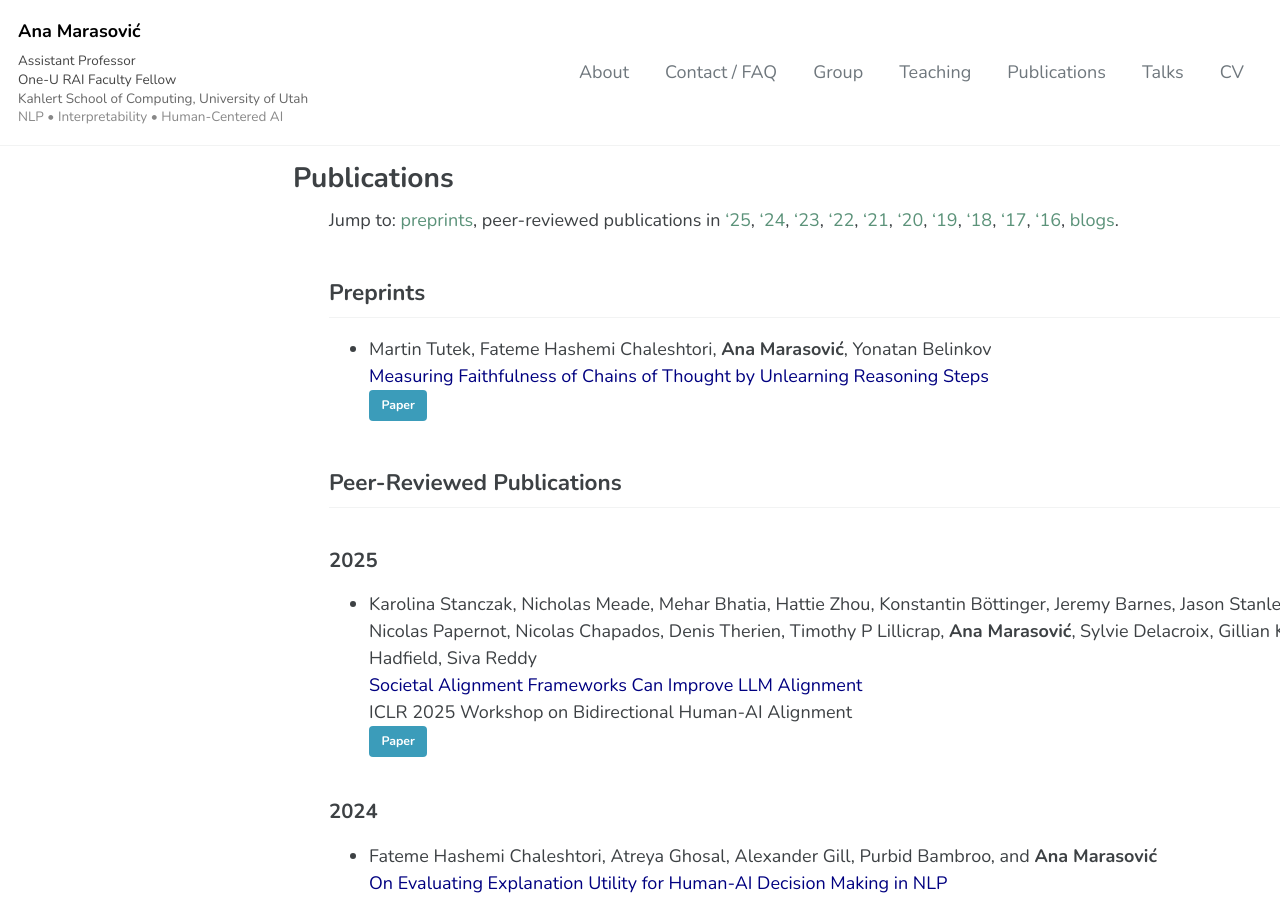
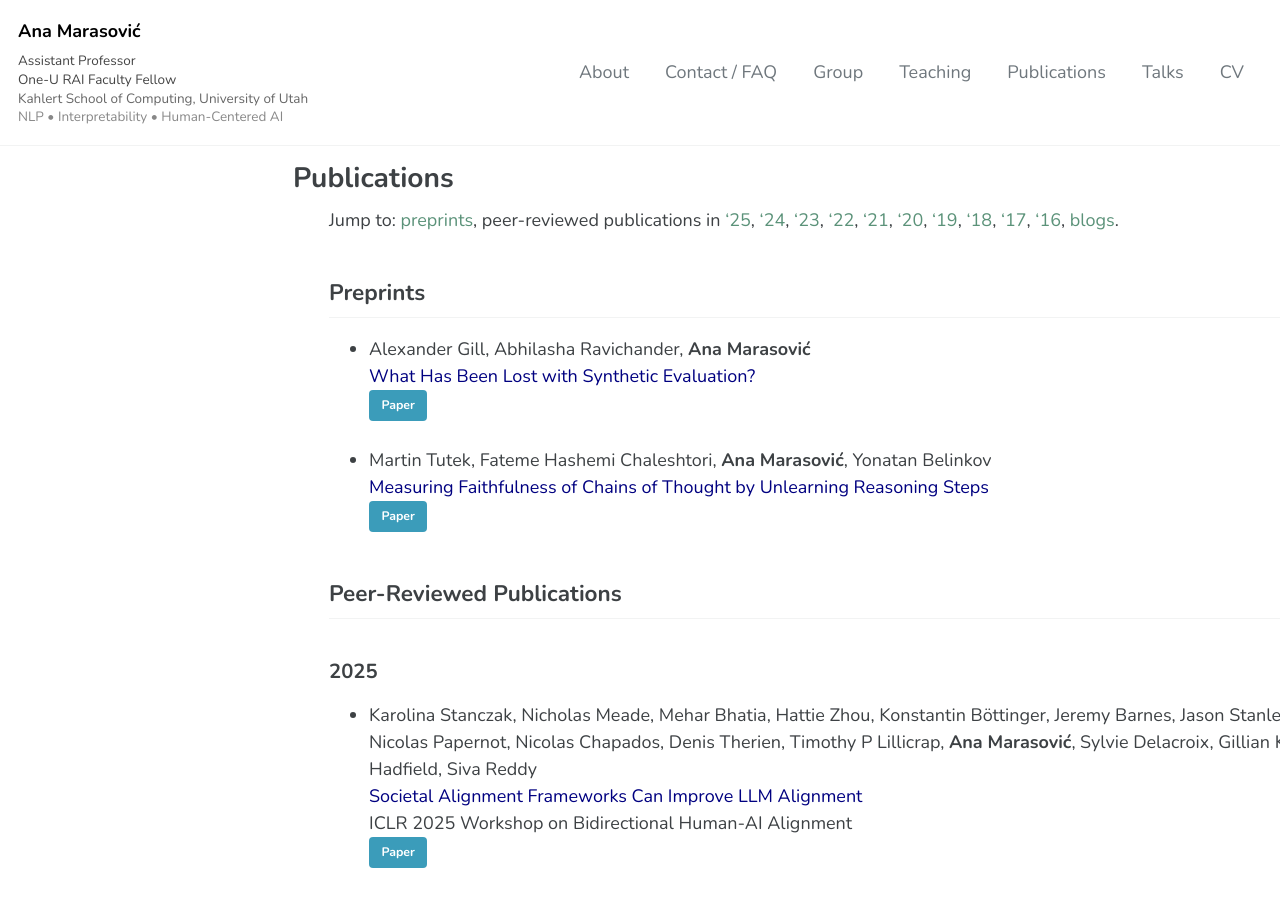
Before and after one commit to amarasovic/amarasovic.github.io, a Jekyll site: the page built from publications/index.md, in a window 1280 px wide and 900 px high. Built offline with Jekyll 4.4.1, drawn with Linux system fonts in a browser that asks for light colours; cached includes are drawn as plain includes; a script that is not in the unit is left out.

Commit message:
Add new arXiv preprint to publications
🤖 Generated with [Claude Code](https://claude.ai/code)

Co-Authored-By: Claude <noreply@anthropic.com>

```diff
--- a/publications/index.md
+++ b/publications/index.md
@@ -9,6 +9,10 @@ date:   2020-12-05 22:15:29 -0800
 Jump to: [preprints](https://www.anamarasovic.com/publications/#preprints), peer-reviewed publications in ['25](https://www.anamarasovic.com/publications/#2025), ['24](https://www.anamarasovic.com/publications/#2024), ['23](https://www.anamarasovic.com/publications/#2023), ['22](https://www.anamarasovic.com/publications/#2022), ['21](https://www.anamarasovic.com/publications/#2021), ['20](https://www.anamarasovic.com/publications/#2020), ['19](https://www.anamarasovic.com/publications/#2019), ['18](https://www.anamarasovic.com/publications/#2018), ['17](https://www.anamarasovic.com/publications/#2017), ['16](https://www.anamarasovic.com/publications/#2016), [blogs](https://www.anamarasovic.com/publications/#blogs).
 
 ## Preprints
+
+* Alexander Gill, Abhilasha Ravichander, **Ana Marasović**
+<span style="color:navy">What Has Been Lost with Synthetic Evaluation?</span>
+[Paper](https://arxiv.org/abs/2505.22830){: .btn .btn--info .btn--small}
 
 * Martin Tutek, Fateme Hashemi Chaleshtori, **Ana Marasović**, Yonatan Belinkov
 <span style="color:navy">Measuring Faithfulness of Chains of Thought by Unlearning Reasoning Steps</span>
```
